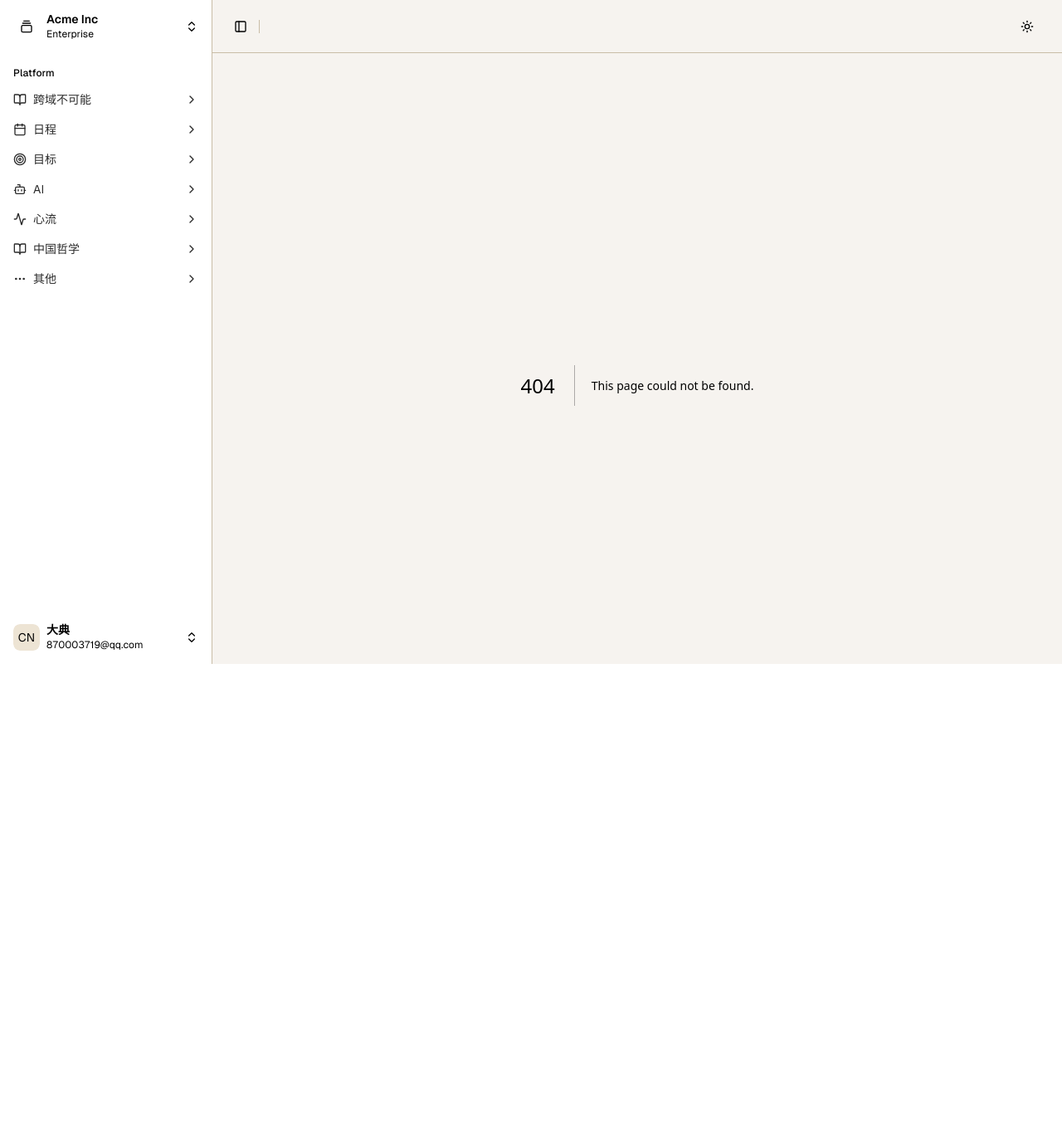
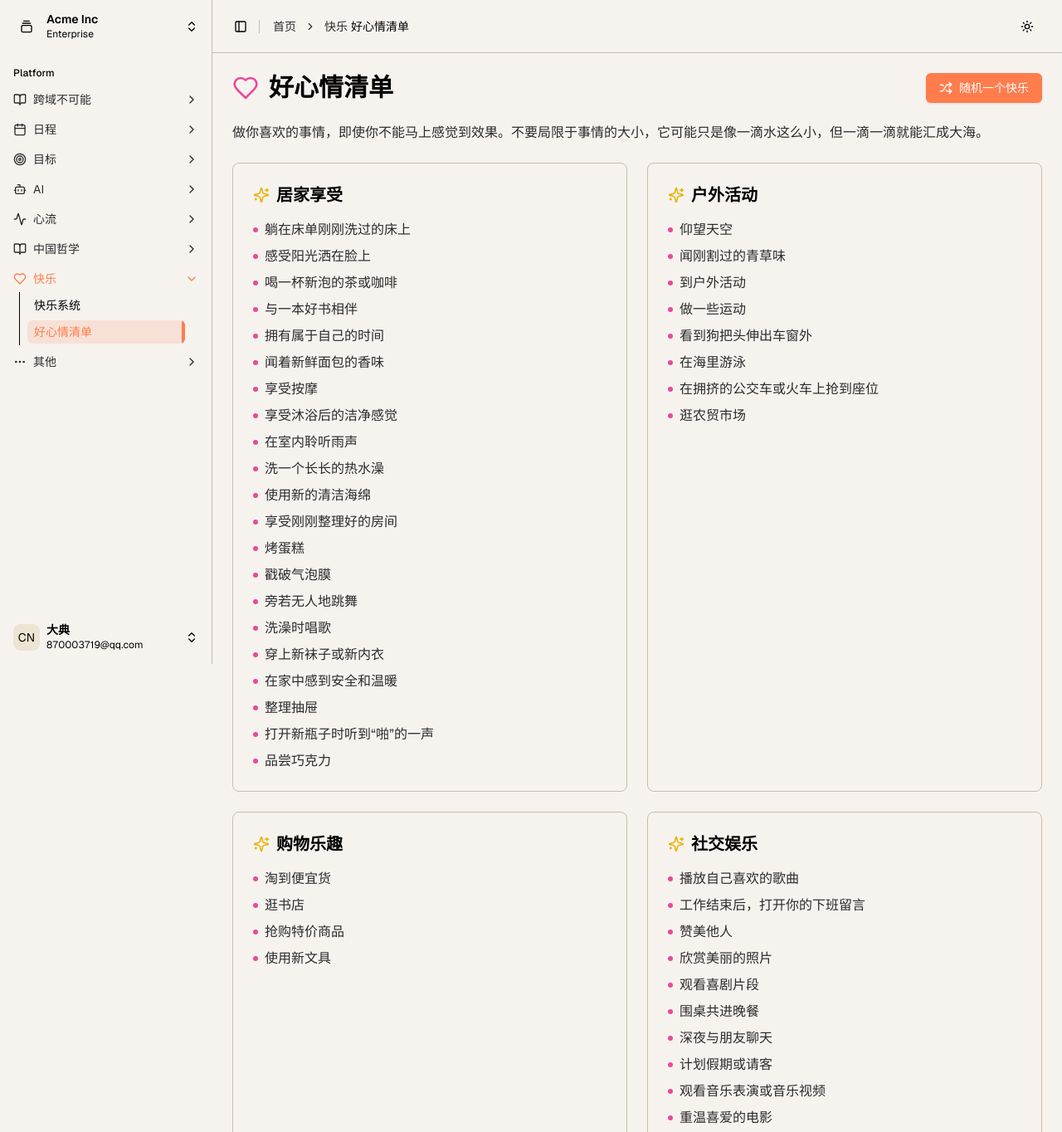
Before and after one commit to yellowpoint/book-impossible, a Next.js app: page /happy/happy-list in a window 1280 px wide. Before the commit this address had no page. Shown: the top 1364 px of the page at 83% size. Before the commit the page ends 864 px from the top, so only its background shows below. Built offline with nearby package versions, Linux system fonts and the light colour scheme.

Commit message:
新增好心情清单

```diff
--- /dev/null
+++ b/src/app/happy/happy-list/page.jsx
@@ -0,0 +1,177 @@
+"use client";
+
+import { motion } from "framer-motion";
+import { Heart, Sparkles, Shuffle } from "lucide-react";
+import { Button } from "@/components/ui/button";
+import { useState } from "react";
+
+const happyList = [
+  {
+    category: "居家享受",
+    items: [
+      "躺在床单刚刚洗过的床上",
+      "感受阳光洒在脸上",
+      "喝一杯新泡的茶或咖啡",
+      "与一本好书相伴",
+      "拥有属于自己的时间",
+      "闻着新鲜面包的香味",
+      "享受按摩",
+      "享受沐浴后的洁净感觉",
+      "在室内聆听雨声",
+      "洗一个长长的热水澡",
+      "使用新的清洁海绵",
+      "享受刚刚整理好的房间",
+      "烤蛋糕",
+      "戳破气泡膜",
+      "旁若无人地跳舞",
+      "洗澡时唱歌",
+      "穿上新袜子或新内衣",
+      "在家中感到安全和温暖",
+      "整理抽屉",
+      "打开新瓶子时听到“啪”的一声",
+      "品尝巧克力"
+    ]
+  },
+  {
+    category: "户外活动",
+    items: [
+      "仰望天空",
+      "闻刚割过的青草味",
+      "到户外活动",
+      "做一些运动",
+      "看到狗把头伸出车窗外",
+      "在海里游泳",
+      "在拥挤的公交车或火车上抢到座位",
+      "逛农贸市场"
+    ]
+  },
+  {
+    category: "购物乐趣",
+    items: [
+      "淘到便宜货",
+      "逛书店",
+      "抢购特价商品",
+      "使用新文具"
+    ]
+  },
+  {
+    category: "社交娱乐",
+    items: [
+      "播放自己喜欢的歌曲",
+      "工作结束后，打开你的下班留言",
+      "赞美他人",
+      "欣赏美丽的照片",
+      "观看喜剧片段",
+      "围桌共进晚餐",
+      "深夜与朋友聊天",
+      "计划假期或请客",
+      "观看音乐表演或音乐视频",
+      "重温喜爱的电影"
+    ]
+  },
+  {
+    category: "创造与成就",
+    items: [
+      "在待办事项清单上打钩",
+      "亲手制作物件",
+      "抚摸宠物",
+      "照料植物",
+      "绘画/涂鸦/填色"
+    ]
+  }
+];
+
+// 将所有项目展平为一个数组，方便随机选择
+const allItems = happyList.reduce((acc, category) => {
+  return [...acc, ...category.items.map(item => ({
+    category: category.category,
+    text: item
+  }))];
+}, []);
+
+export default function HappyListPage() {
+  const [highlightedItem, setHighlightedItem] = useState(null);
+
+  const handleRandomHighlight = () => {
+    const randomIndex = Math.floor(Math.random() * allItems.length);
+    setHighlightedItem(allItems[randomIndex]);
+  };
+
+  return (
+    <div className="container mx-auto p-6">
+      <motion.div
+        initial={{ opacity: 0, y: 20 }}
+        animate={{ opacity: 1, y: 0 }}
+        className="space-y-6"
+      >
+        <div className="flex items-center justify-between">
+          <div className="flex items-center gap-3">
+            <Heart className="h-8 w-8 text-pink-500" />
+            <h1 className="text-3xl font-bold">好心情清单</h1>
+          </div>
+          <Button
+            onClick={handleRandomHighlight}
+            className="flex items-center gap-2"
+          >
+            <Shuffle className="h-4 w-4" />
+            随机一个快乐
+          </Button>
+        </div>
+
+        <p className="text-muted-foreground">
+          做你喜欢的事情，即使你不能马上感觉到效果。不要局限于事情的大小，它可能只是像一滴水这么小，但一滴一滴就能汇成大海。
+        </p>
+
+        {highlightedItem && (
+          <motion.div
+            initial={{ opacity: 0, scale: 0.9 }}
+            animate={{ opacity: 1, scale: 1 }}
+            className="rounded-lg border border-yellow-500/50 bg-yellow-500/10 p-4"
+          >
+            <div className="flex items-center gap-2">
+              <Sparkles className="h-5 w-5 text-yellow-500" />
+              <span className="font-medium text-yellow-500">今日推荐的快乐：</span>
+            </div>
+            <p className="mt-2 text-lg">{highlightedItem.text}</p>
+            <p className="mt-1 text-sm text-muted-foreground">来自：{highlightedItem.category}</p>
+          </motion.div>
+        )}
+
+        <div className="grid gap-6 md:grid-cols-2">
+          {happyList.map((category, index) => (
+            <motion.div
+              key={category.category}
+              initial={{ opacity: 0, x: -20 }}
+              animate={{ opacity: 1, x: 0 }}
+              transition={{ delay: index * 0.1 }}
+              className="rounded-lg border p-6 space-y-4"
+            >
+              <div className="flex items-center gap-2">
+                <Sparkles className="h-5 w-5 text-yellow-500" />
+                <h2 className="text-xl font-semibold">{category.category}</h2>
+              </div>
+
+              <ul className="space-y-2">
+                {category.items.map((item, i) => (
+                  <motion.li
+                    key={i}
+                    initial={{ opacity: 0 }}
+                    animate={{ opacity: 1 }}
+                    transition={{ delay: index * 0.1 + i * 0.05 }}
+                    className={`flex items-center gap-2 transition-colors duration-300 ${highlightedItem?.text === item ? 'bg-yellow-500/10 -mx-2 px-2 py-1 rounded' : ''
+                      }`}
+                  >
+                    <span className={`w-1.5 h-1.5 rounded-full ${highlightedItem?.text === item ? 'bg-yellow-500' : 'bg-pink-500'
+                      }`} />
+                    <span className={`${highlightedItem?.text === item ? 'text-yellow-500' : 'text-muted-foreground'
+                      }`}>{item}</span>
+                  </motion.li>
+                ))}
+              </ul>
+            </motion.div>
+          ))}
+        </div>
+      </motion.div>
+    </div>
+  );
+}
--- a/src/components/app-sidebar.jsx
+++ b/src/components/app-sidebar.jsx
@@ -130,7 +130,8 @@ export const data = {
           title: "心流快乐",
           url: "/goals/flow-happiness",
           icon: Heart,
-        }
+        },
+
       ]
     },
     {
@@ -202,6 +203,22 @@ export const data = {
       ],
     },
     {
+      title: "快乐",
+      icon: Heart,
+      items: [
+        {
+          title: "快乐系统",
+          url: "/happy/happiness",
+          icon: Heart,
+        },
+        {
+          title: "好心情清单",
+          url: "/happy/happy-list",
+          icon: Sparkles,
+        }
+      ]
+    },
+    {
       title: "其他",
       icon: MoreHorizontal,
       items: [
@@ -215,11 +232,7 @@ export const data = {
           url: "/meaningful-work",
           icon: Briefcase,
         },
-        {
-          title: "快乐系统",
-          url: "/happiness",
-          icon: Heart,
-        },
+
         {
           title: "人生不必太用力",
           url: "/flow/not-too-hard",
```
Also changed, not shown: src/app/happy/happiness/page.jsx (renamed from src/app/(book)/happiness/page.jsx).
